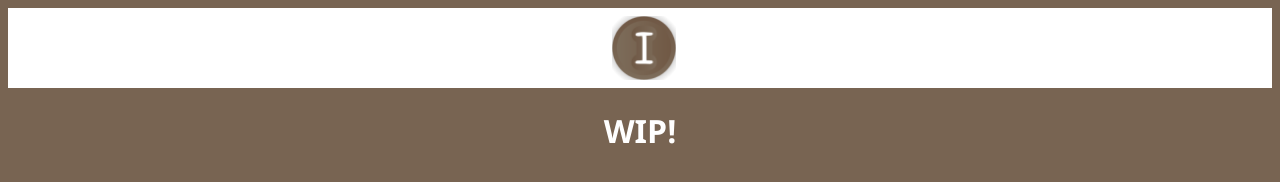
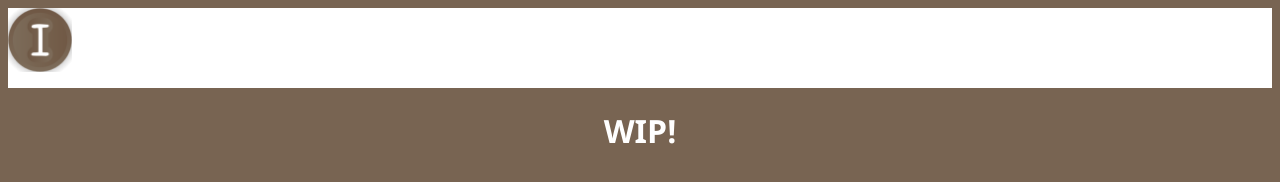
Before and after one commit to Itch-Scratch-Mod/Itch-Updates, a browser extension: page pages/index.html in a window 1280 px wide. Drawn offline with Linux system fonts and the light colour scheme.

Commit message:
style updates

```diff
--- a/pages/style.css
+++ b/pages/style.css
@@ -8,7 +8,8 @@
     background-color: var(--primary-color);
     color: var(--text-color);
     font-family: var(--font);
-    text-align: center
+    text-align: center;
+    margin: 0
 }
 
 #bar {
@@ -16,11 +17,13 @@
     color: var(--primary-color);
     width: 100%;
     height: 80px;
+    text-align: left;
 }
 
 #bar > img:first-child {
     width: 64px;
     height: 64px;
-    margin-top: 8px;
-    margin-left: 8px;
+    position: absolute;
+    top: 8px;
+    left: 8px;
 }
```
